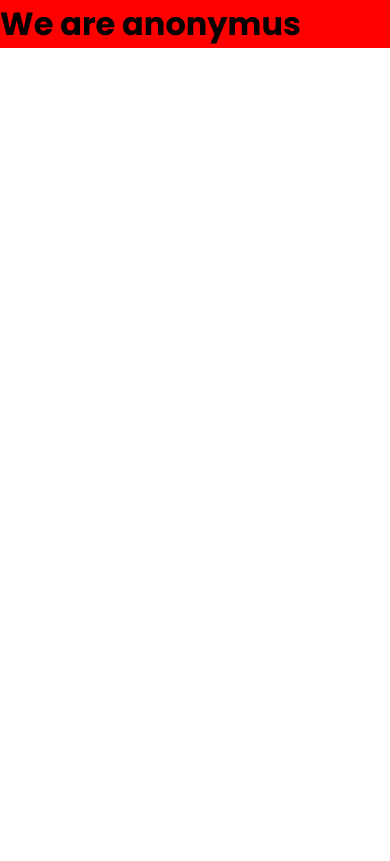
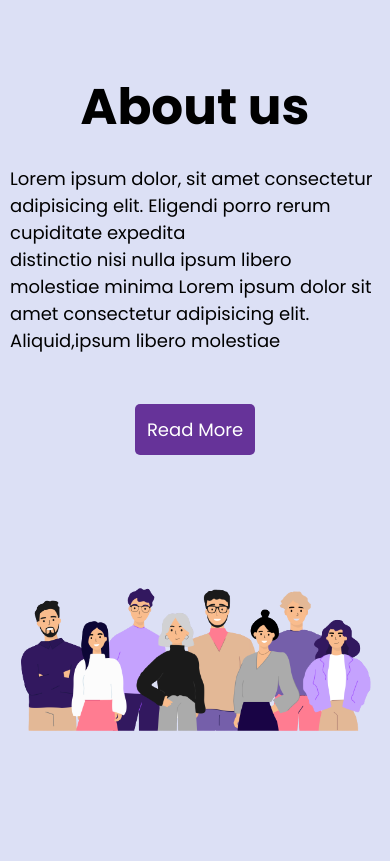
Before and after one commit to ShashankShishodia21/only-for-us, a Django app: page /home/ in a window 390 px wide. Before the commit the page ends 48 px from the top, so only its background shows below. Run offline with Django 4.2, Linux system fonts and the light colour scheme.

Commit message:
complete home page

```diff
--- a/main/templates/main/home.html
+++ b/main/templates/main/home.html
@@ -1,4 +1,5 @@
 {% extends 'main/base.html' %}
+{% load static %}
 
 {% block head %}
 
@@ -8,11 +9,143 @@
 
 {% block body %}
     {% include 'main/navbar.html' %}
-    <h1>We are anonymus</h1>
+
+
+        <div class="about-container">
+
+            <div class="text-container">
+                <h1>About us</h1>
+                <p>Lorem ipsum dolor, sit amet consectetur adipisicing elit. Eligendi porro rerum cupiditate expedita <br> distinctio nisi nulla ipsum libero molestiae minima Lorem ipsum dolor sit amet consectetur adipisicing elit. Aliquid,ipsum libero molestiae</p>
+                <a href="">Read More</a>
+            </div>
+            <div class="image-container">
+                <img src="{% static 'main/images/hero-group.png' %}" alt="My image">
+            </div>
+
+        </div>
 
     <style>
-        h1{
-            background-color: red;
+        .about-container{
+            width: 100%;
+            min-height: 60vh;
+            background-color: #DCE0F5;
+            display: flex;
+            justify-content: center;
+            align-items: center;
+            padding: 20px 60px;
+            border-radius: 0px 0px 300px 0px ;
+            overflow: hidden;
         }
+        .image-container{
+            flex: 1;
+            display: flex;
+            justify-content: center;
+            align-items: center;
+            position: relative;
+        }
+        .image-container img {
+            position: absolute;
+            width: 100%;
+            height: auto;
+            object-fit: cover;
+            margin: 200px 20px 20px 20px;
+            border-radius: 10px;
+        }
+        .text-container{
+            flex: 1;
+            display: flex;
+            justify-content: center;
+            align-items: flex-start;
+            flex-direction: column;
+            font-size: 22px;
+        }
+        .text-container h1{
+            font-size: 70px;
+            padding: 20px 0px;
+        }
+        .text-container a{
+            text-decoration: none;
+            padding: 12px;
+            margin: 50px 0px;
+            background-color: rebeccapurple;
+            border: 2px solid transparent;
+            color: white;
+            border-radius: 5px;
+            transition: .3s all ease;
+        }
+        .text-container a:hover{
+            background-color: transparent;
+            color: black;
+            border: 2px solid rebeccapurple;
+        }
+        @media screen and (max-width: 1600px){
+            .image-container img {
+                margin: 200px 20px 20px 20px;
+            }
+            .about-container{
+                min-height: 40vh;
+            }
+        }
+        @media screen and (max-width: 1370px){
+            .text-container h1{
+                font-size: 50px;
+
+            }
+            .about-container p{
+                font-size: 18px;
+            }
+            .text-container a{
+                padding: 10px;
+                font-size: 18px;
+            }
+
+        }
+        @media screen and (max-width: 1100px){
+            .about-container{
+                flex-direction: column;
+                min-height:80vh;
+                border-radius: 0px;
+                padding: 10px;
+                overflow:hidden;
+            }
+            .image-container{
+                width: 100%;
+                z-index: 678;
+                align-items: flex-end;
+                border-radius: 10px;
+            }
+            .image-container img{
+                position: relative;
+                margin: 0px;
+                width: 100%;
+
+            }
+            .text-container {
+                align-items: center;
+            }
+        }
+        @media screen and (max-width: 650px){
+            .about-container{
+                min-height:50vh;
+            }
+            .image-container{
+                width: 100%;
+              padding-bottom: 100px;
+            }
+
+
+        }
+        @media screen and (max-width: 500px){
+            .about-container{
+                min-height:40vh;
+                padding-top: 50px;
+            }
+            .image-container{
+                width: 100%;
+            }
+
+
+        }
+
     </style>
 {% endblock %}
```
